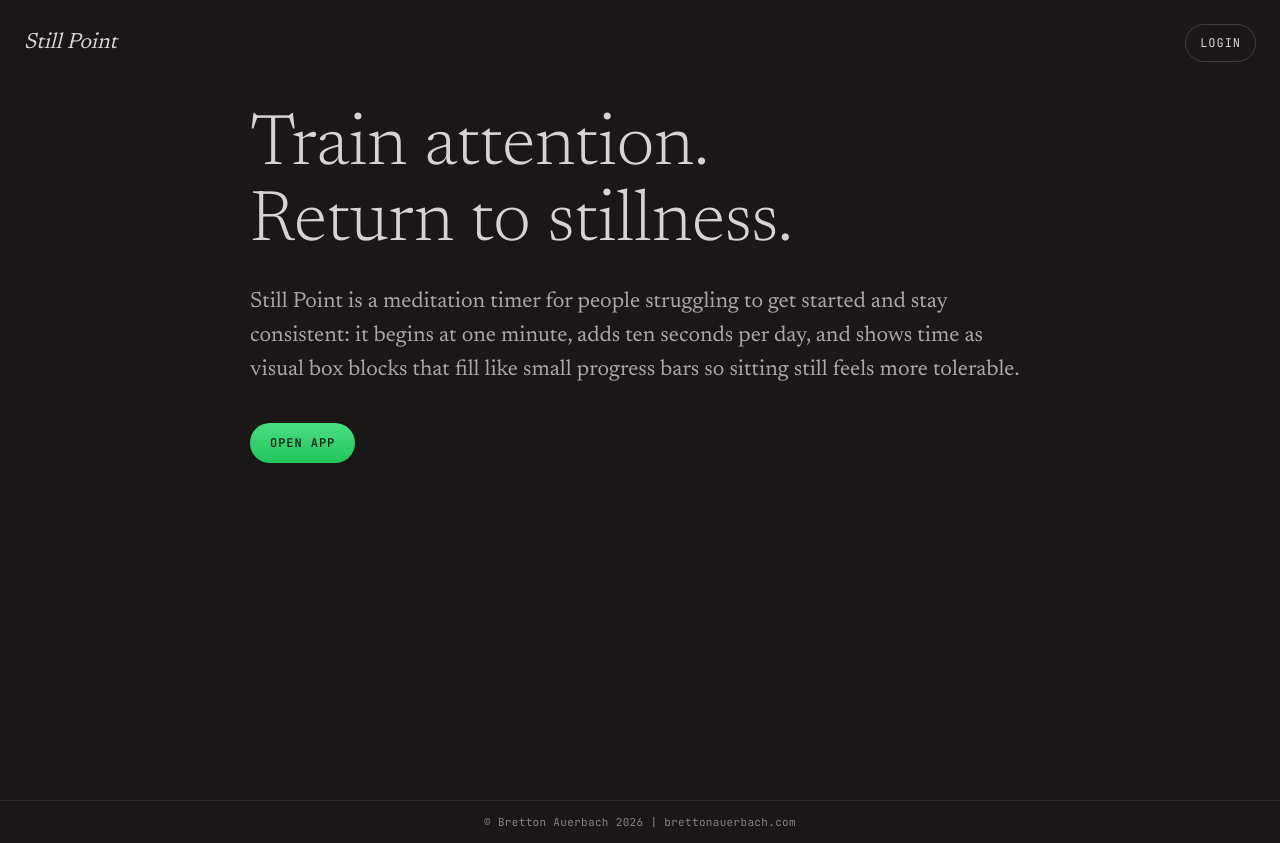
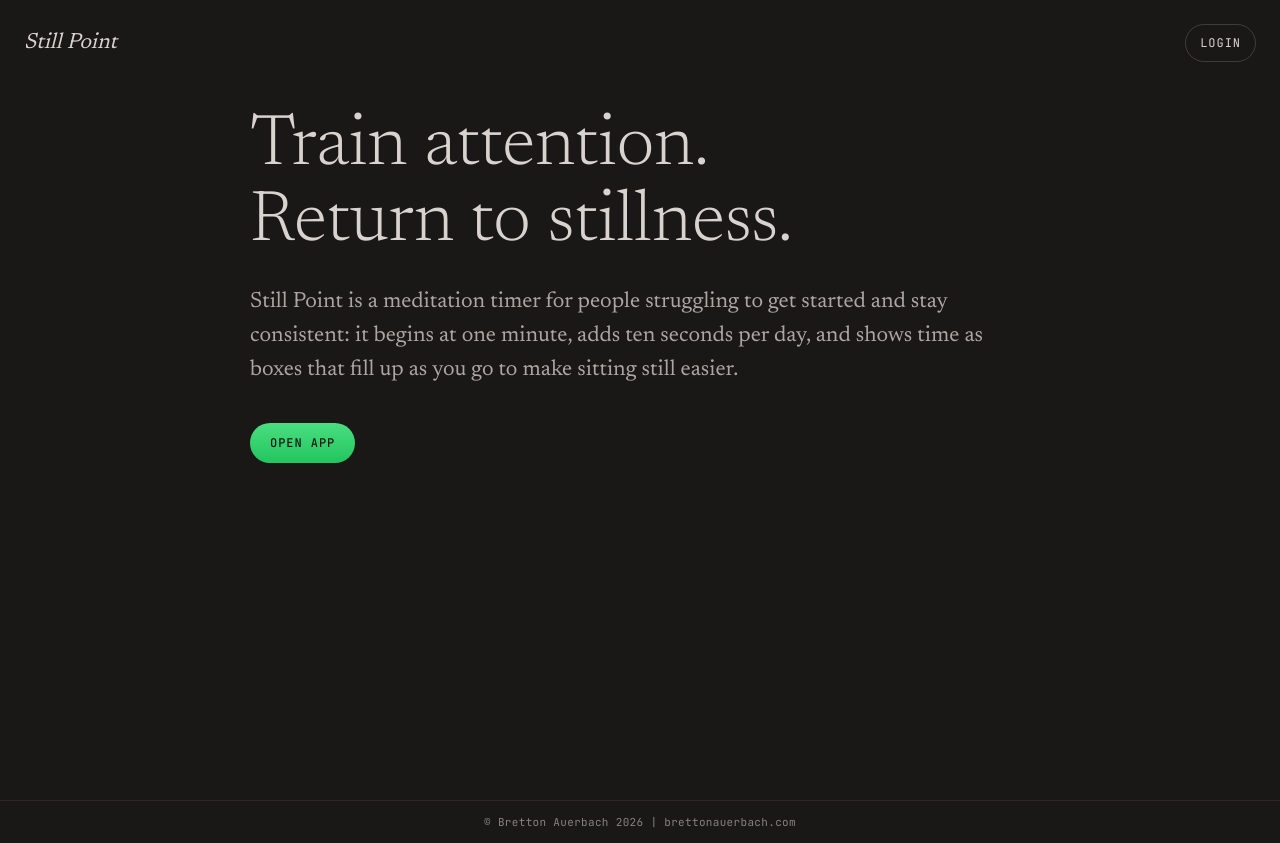
Before and after one commit to auerbachb/still-point, a Next.js app: page / in a window 1280 px wide. Built offline with nearby package versions, Linux system fonts and the light colour scheme.

Commit message:
copy(web): simplify homepage box-fill sentence
Adjust the homepage paragraph wording to a clearer sentence about boxes filling up over time to make sitting still easier. Closes #98.

Made-with: Cursor

```diff
--- a/src/app/page.tsx
+++ b/src/app/page.tsx
@@ -75,7 +75,7 @@ export default function LandingPage() {
             lineHeight: 1.55,
           }}
         >
-          Still Point is a meditation timer for people struggling to get started and stay consistent: it begins at one minute, adds ten seconds per day, and shows time as visual box blocks that fill like small progress bars so sitting still feels more tolerable.
+          Still Point is a meditation timer for people struggling to get started and stay consistent: it begins at one minute, adds ten seconds per day, and shows time as boxes that fill up as you go to make sitting still easier.
         </p>
         <div
           style={{
```
